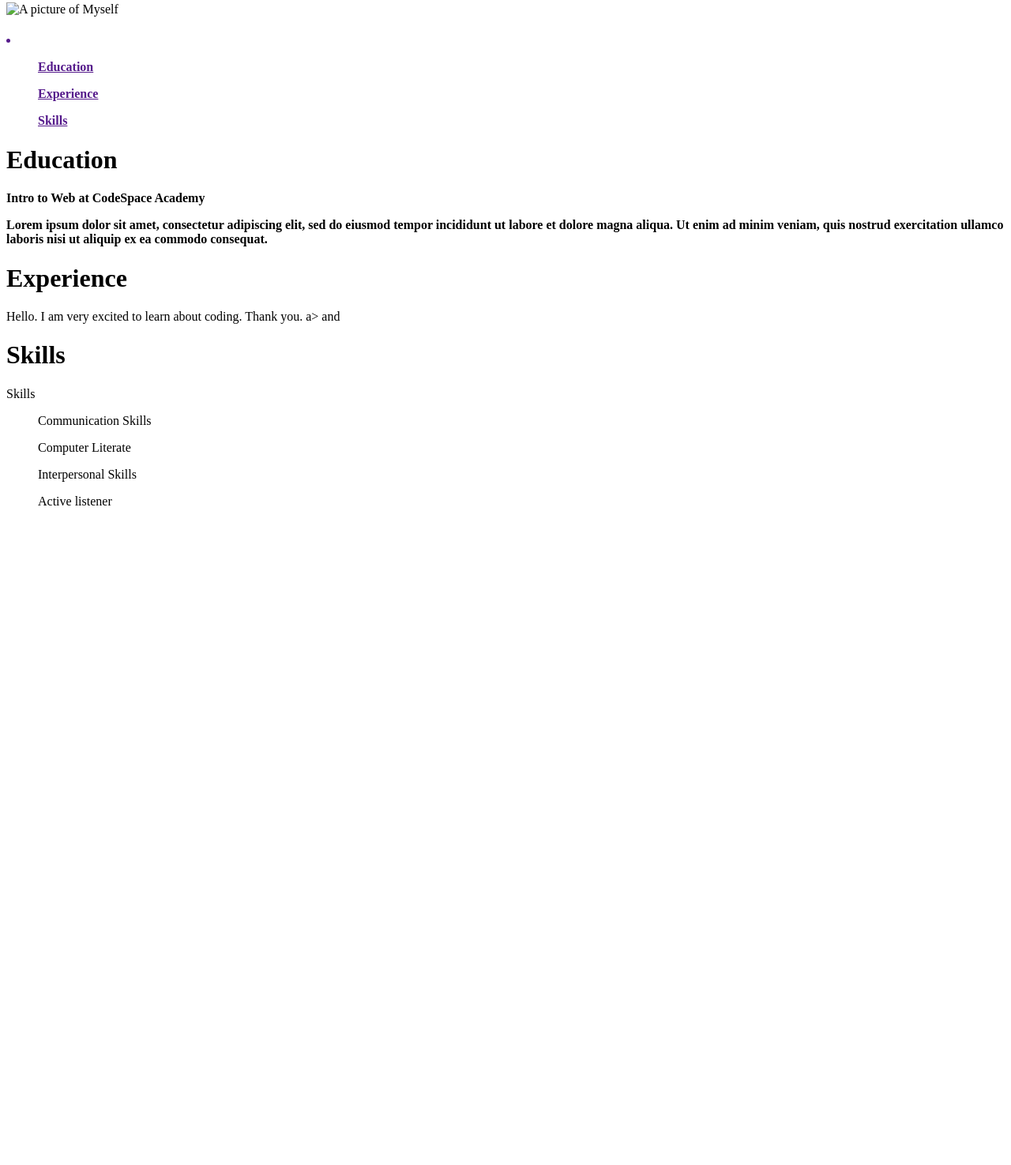
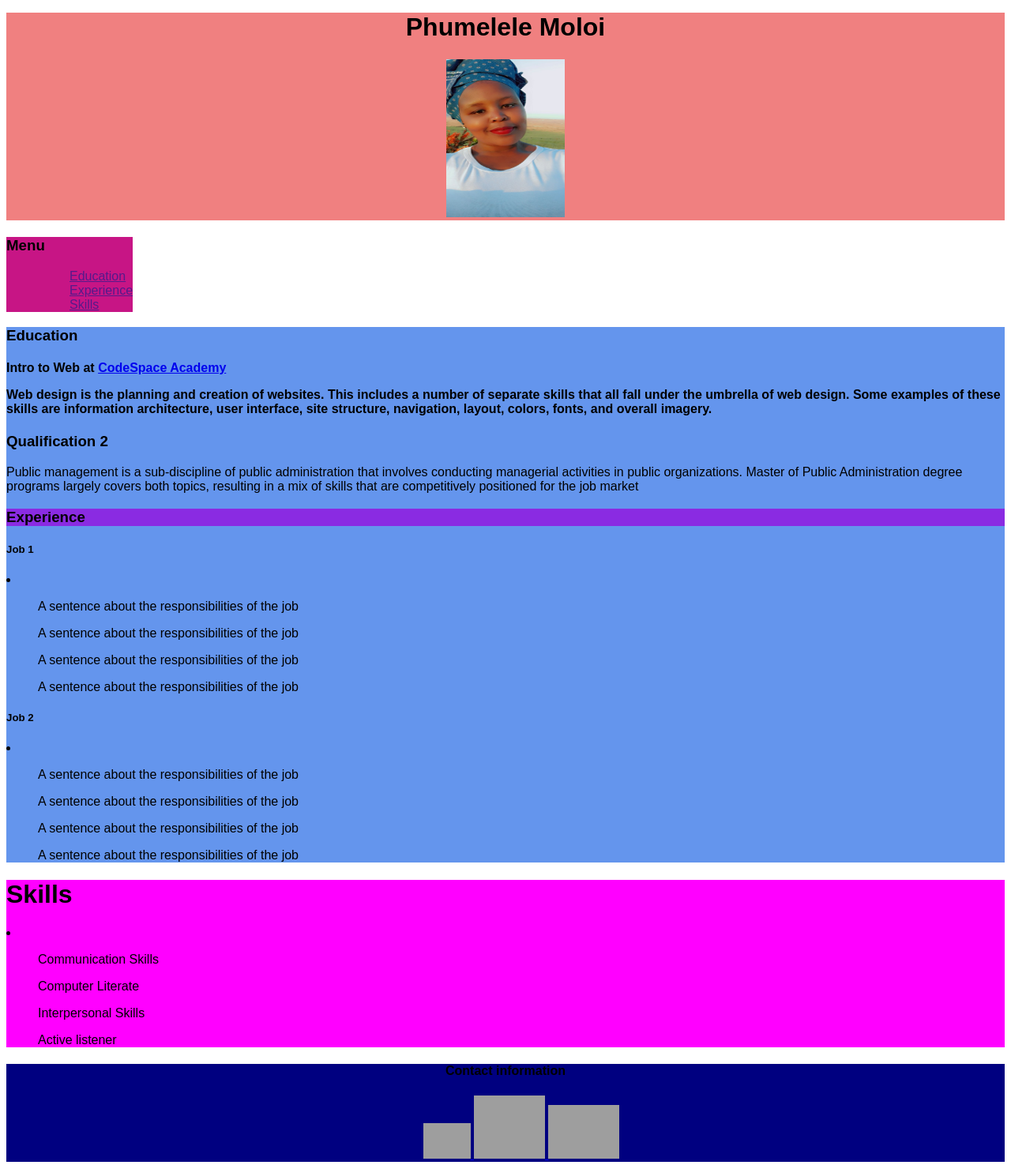
Before and after one commit to Phumele/Intro-to-Web, a plain HTML site: page Resume3.html in a window 1280 px wide. Shown: the part 5-1480 px from the top of the page at 79% size. Before the commit the page ends 800 px from the top, so only its background shows below. Drawn offline with Linux system fonts and the light colour scheme; grey boxes are pictures that could not be loaded.

Commit message:
Resume 4
New Updated

```diff
--- /dev/null
+++ b/CSS/stylesheet.css
@@ -0,0 +1,39 @@
+body{
+  font-family: sans-serif;
+  font-size:100%;
+  background-color: blue#FCF7F8;
+}
+
+header {
+  text-align: center;
+  background-color: lightcoral;
+  color:black;
+  text-align: center;
+}
+#Between{
+  background-color: blueviolet;
+  min-width: fit-content;
+}
+
+#example{
+  background-color: blueviolet;
+  min-width: fit-content;
+}
+section {
+ text-align: left;
+ background-color: mediumvioletred;
+ max-width: fit-content;
+}
+article{
+  text-align: left;
+  background-color: cornflowerblue;
+}
+main{
+  text-align: left;
+  background-color:magenta;
+}
+
+footer {
+  background-color: navy;
+  text-align: center;
+}
--- a/Resume3.html
+++ b/Resume3.html
@@ -1,50 +1,100 @@
 <!DOCTYPE html>
 <html>
 
+
   <head>
+    <link rel="stylesheet" type="text/css" href="CSS/stylesheet.css">
 
-      <header></header><title>Phumelele Moloi's website</title>
+        <title>Phumelele Moloi's website</title>
+
   </head>
 
-  <img src="Image.html/Snapchat-1921149375.jpg" alt="A picture of Myself"
+  <body>
+  <header>
+  <h1>Phumelele Moloi</h1>
+
+  <img src="image/Snapchat-1921149375.jpg" alt="A picture of Myself"
   width="150px"
   height="200px">
-  <a href="">
+  </header>
 
-   <body></body>
+
+  <section>
     <h4>
-   <li>
-     <ul>Education</ul>
+      <h3>Menu</h3>
+      <a href="">
+   <ul>
+     <ul href="https://www.education.gov.za/">Education</ul>
      <ul>Experience</ul>
      <ul>Skills</ul>
-   </li>
+   </ul>
+     </a>
+   </h4>
+  </section>
 
- </h4>
-</a>
+<article>
+<h3>Education</h3>
 
-<h1>Education</h1>
+    <h4>Intro to Web at <a href="#CodeSpace Academy">CodeSpace Academy</a>
 
-    <h4>Intro to Web at<a href="#CodeSpace Academy"></a> CodeSpace Academy
+    <p>Web design is the planning and creation of websites. This includes a number of separate skills that all fall under the umbrella of web design. Some examples of these skills are information architecture, user interface, site structure, navigation, layout, colors, fonts, and overall imagery.</p>
 
-    <p>Lorem ipsum dolor sit amet, consectetur adipiscing elit, sed do eiusmod tempor incididunt ut labore et dolore magna aliqua. Ut enim ad minim veniam, quis nostrud exercitation ullamco laboris nisi ut aliquip ex ea commodo consequat.</p>
-    </h4>
+    <h3>Qualification 2</h3>
+
+    <p>Public management is a sub-discipline of public administration that involves conducting managerial activities in public organizations. Master of Public Administration degree programs largely covers both topics, resulting in a mix of skills that are competitively positioned for the job market</p>
+  </h4>
 
 
-<h1>Experience</h1>
+<h3 id="example">Experience</h3>
+    <h5>Job 1</h5>
+    <li>
+      <ul>A sentence about the responsibilities of the job</ul>
+      <ul>A sentence about the responsibilities of the job</ul>
+      <ul>A sentence about the responsibilities of the job</ul>
+      <ul>A sentence about the responsibilities of the job</ul>
+    </li>
 
+   <h5>Job 2</h5>
+      <li>
+        <ul>A sentence about the responsibilities of the job</ul>
+        <ul>A sentence about the responsibilities of the job</ul>
+        <ul>A sentence about the responsibilities of the job</ul>
+        <ul>A sentence about the responsibilities of the job</ul>
+      </li>
 
-  <p>
-    <body>
-  Hello.
-   I am very excited to learn about coding.
-    Thank you.
-    a> and </a>
-  </body>
-</p>
+    </article>
+<main>
+
 <h1>Skills</h1>
-  <p>Skills</p>
+  <li>
   <ul>Communication Skills</ul>
   <ul>Computer Literate</ul>
   <ul>Interpersonal Skills</ul>
   <ul>Active listener</ul>
+  </li>
+
+</main>
+
+<footer>
+  <h4>Contact information</h6>
+  <ul>
+    <a href="https://touch.facebook.com/"
+    target="blank">
+    <Img src="https://www.facebook.com/images/fb_icon_325x325.png"
+    width="60px">
+
+    <a href="https://mail.google.com/"
+    target="blank">
+    <img src="https://upload.wikimedia.org/wikipedia/commons/8/8c/Gmail_Icon_%282013-2020%29.svg" alt=""
+    width="90px"
+    height="80px">
+
+    <a href="https://www.linkedin.com/login"
+    target="blank">
+    <img src="https://1000logos.net/wp-content/uploads/2017/03/Linkedin-Logo.png"
+    width="90px">
+
+  </ul>
+</footer>
+</body>
 </html>
```
